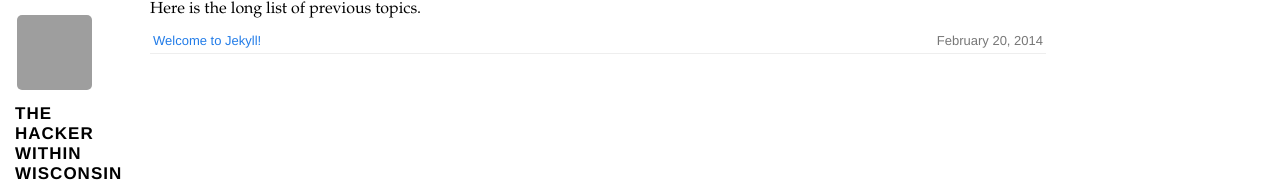
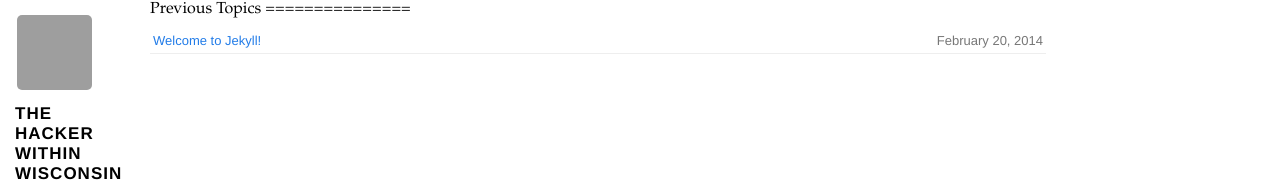
Before and after one commit to thehackerwithin/davis, a Jekyll site: the page built from previous.md, in a window 1280 px wide. Shown: the top 191 px of the page. Built offline with Jekyll 4.4.1, drawn with Linux system fonts in a browser that asks for light colours; nearby versions of some CDN libraries; Markdown is read by kramdown in place of the engine named in the settings; grey boxes are pictures that could not be loaded.

Commit message:
Add title to previous

```diff
--- a/previous.md
+++ b/previous.md
@@ -5,7 +5,8 @@ title: Previous Topics
 
 <section class="content">
 
-Here is the long list of previous topics.
+Previous Topics
+===============
 
 <ul class="listing">
 {% assign past_posts = (site.posts | where: "category" , "posts") %}
```
